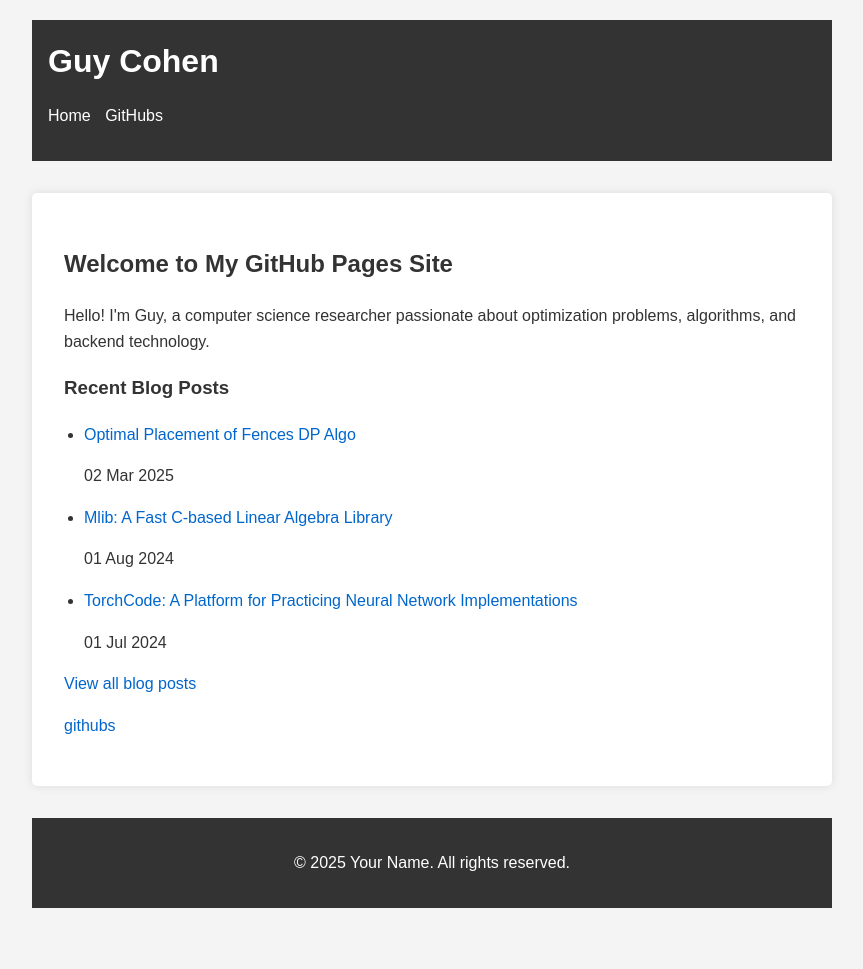
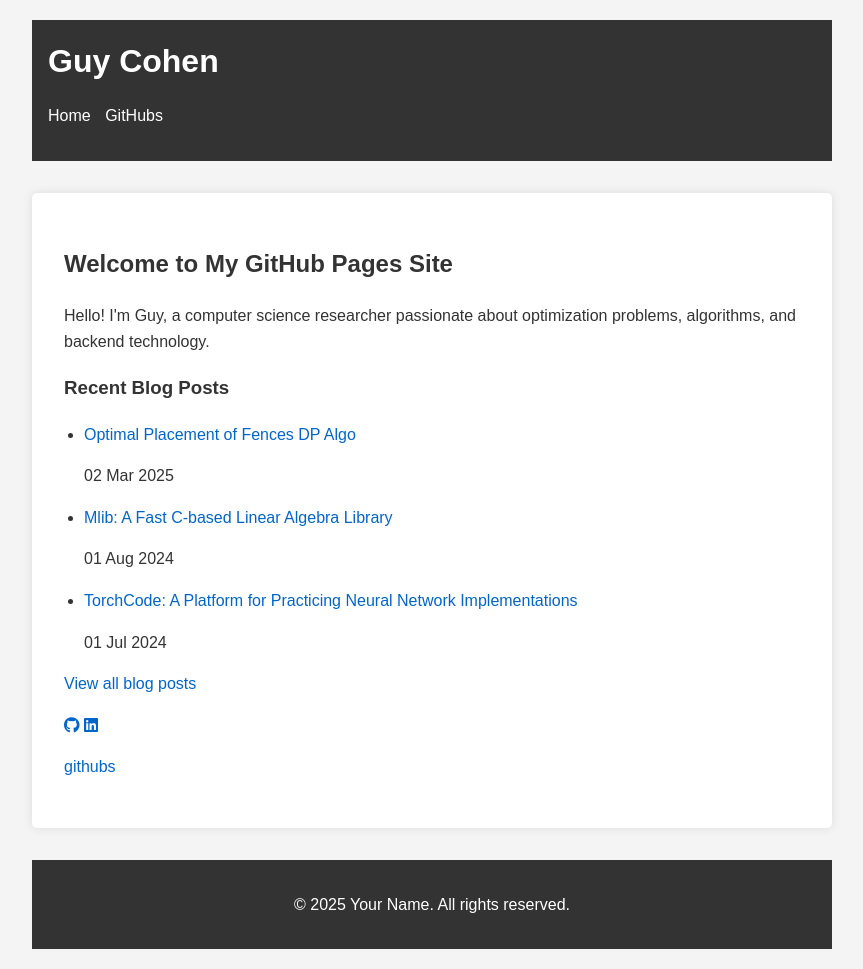
Before and after one commit to guyco3/guyco3.github.io, a Jekyll site: the page built from index.html, in a window 1280 px wide. Shown: the whole page, without its empty margins (208-1071 px from the left). Built offline with Jekyll 4.4.1, drawn with Linux system fonts in a browser that asks for light colours; before the commit the page ends 928 px from its top, so only the background shows below that.

Commit message:
tried to add icons

```diff
--- a/_layouts/default.html
+++ b/_layouts/default.html
@@ -5,6 +5,8 @@
     <meta name="viewport" content="width=device-width, initial-scale=1.0">
     <title>{{ page.title }} | Your Name</title>
     <link rel="stylesheet" href="/assets/css/style.css">
+    <link rel="stylesheet" href="https://use.fontawesome.com/releases/v6.7.2/css/all.css">
+
 </head>
 <body>
     <header>
--- a/index.html
+++ b/index.html
@@ -18,5 +18,9 @@ title: Home
 </ul>
 <p><a href="/blog/index.html">View all blog posts</a></p>
 
+<a href="https://github.com/yourusername"><i class="fab fa-github"></i></a>
+<a href="https://www.linkedin.com/in/yourusername"><i class="fab fa-linkedin"></i></a>
+
+
 
 <p><a href="//https://github.com/guyco3">githubs</a></p>
```
